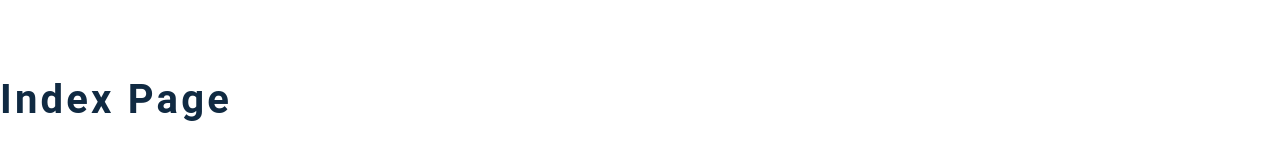
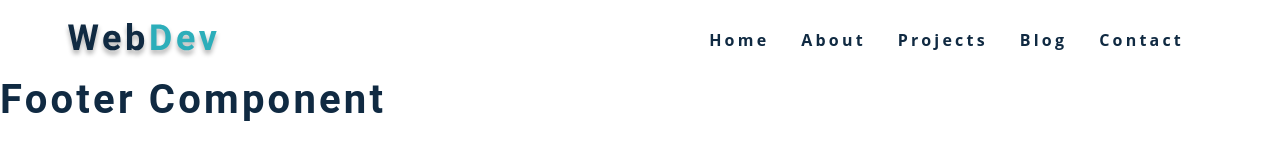
Before and after one commit to EricvandenOutenaar/eric-van-den-outenaar-portfolio, a Gatsby site in the folder portfolio-frontend/: page / in a window 1280 px wide. Built offline with nearby package versions, Linux system fonts and the light colour scheme; Gatsby itself is replaced by a stand-in of ours.

Commit message:
added basis layout and navbar

```diff
--- a/portfolio-frontend/src/components/Layout.js
+++ b/portfolio-frontend/src/components/Layout.js
@@ -1,12 +1,15 @@
 import React from "react"
 // import "../css/main.css"
 import Navbar from "./Navbar"
-import Sidebar from "./Sidebar"
+// import Sidebar from "./Sidebar"
 import Footer from "./Footer"
 const Layout = ({ children }) => {
   return (
     <>
-      <h2>layout component</h2>
+      <Navbar />
+
+      {children}
+      <Footer />
     </>
   )
 }
--- a/portfolio-frontend/src/components/Navbar.js
+++ b/portfolio-frontend/src/components/Navbar.js
@@ -2,8 +2,21 @@ import React from "react"
 import logo from "../assets/logo.svg"
 import { FaAlignRight } from "react-icons/fa"
 import PageLinks from "../constants/links"
+
 const Navbar = () => {
-  return <h2>navbar component</h2>
+  return (
+    <nav className="navbar">
+      <div className="nav-center">
+        <div className="nav-header">
+          <img src={logo} alt="logo" />
+          <button type="button" className="toggle-btn">
+            <FaAlignRight></FaAlignRight>
+          </button>
+        </div>
+        <PageLinks styleClass="nav-links"></PageLinks>
+      </div>
+    </nav>
+  )
 }
 
 export default Navbar
--- a/portfolio-frontend/src/pages/index.js
+++ b/portfolio-frontend/src/pages/index.js
@@ -1,12 +1,36 @@
 import React from "react"
-import { graphql } from "gatsby"
+// import { graphql } from "gatsby"
 import Layout from "../components/Layout"
 import Hero from "../components/Hero"
 import Services from "../components/Services"
 import Jobs from "../components/Jobs"
 import Projects from "../components/Projects"
-import Blogs from "../components/Blogs"
+// import Blogs from "../components/Blogs"
 export default () => {
-  return <h2>index page</h2>
+  return <Layout></Layout>
 }
-// ...GatsbyImageSharpFluid
+/*
+export const query = graphql`
+  {
+    allStrapiProjects(filter: { featured: { eq: true } }) {
+      nodes {
+        github
+        id
+        description
+        title
+        url
+        image {
+          childImageSharp {
+            fluid {
+              ...GatsbyImageSharpFluid
+            }
+          }
+        }
+        stack {
+          id
+          title
+        }
+      }
+    }
+  }
+  */
```
